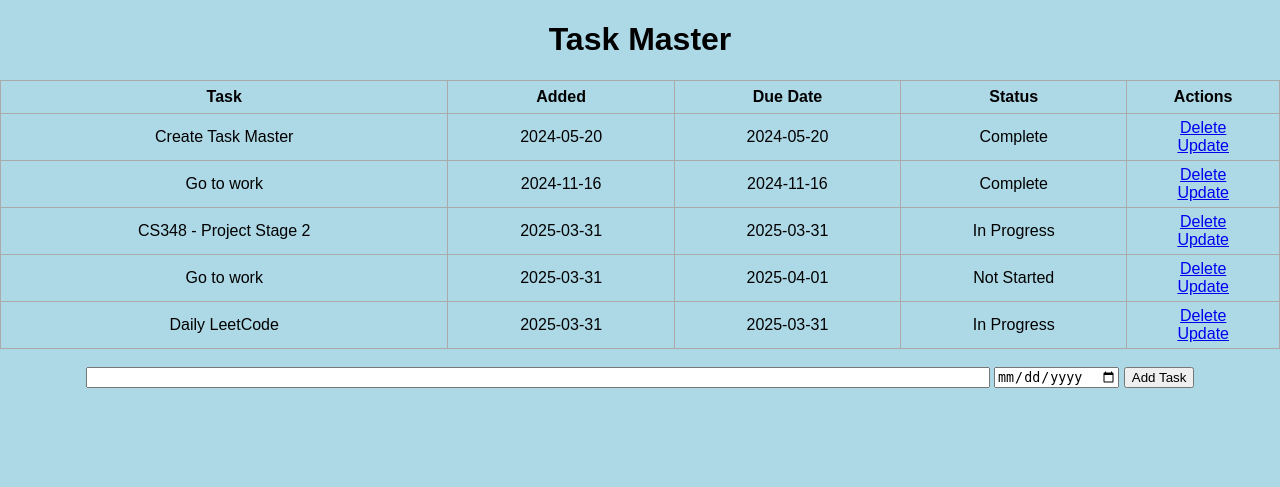
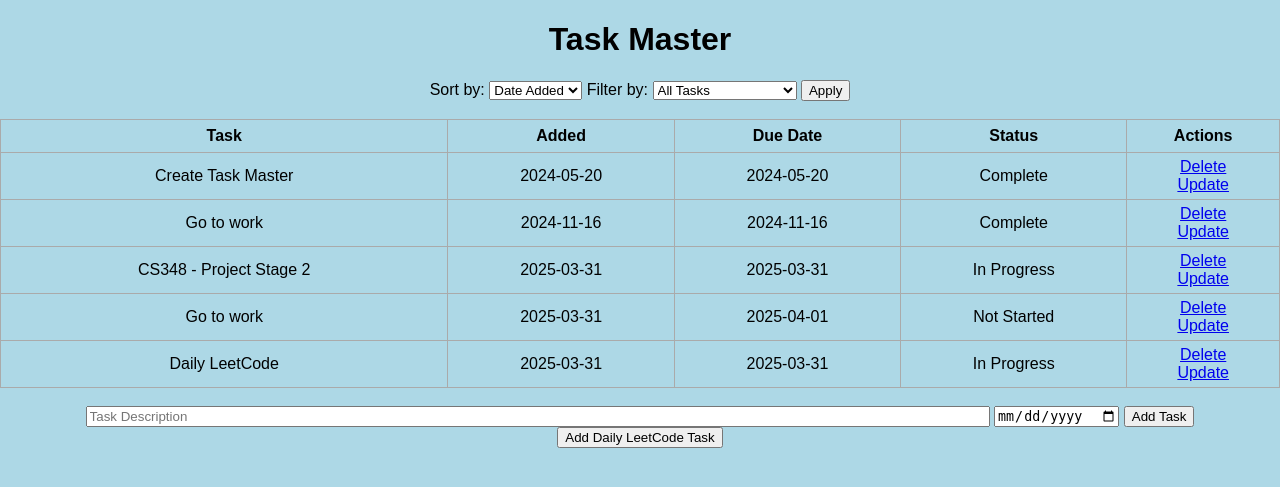
Before and after one commit to rishabkoka/Task-Master, a Flask app: page / in a window 1280 px wide. Shown: the top 487 px of the page. Run offline with Flask 3, Linux system fonts and the light colour scheme; data comes from the database, SQL or seed files in the repository; both versions use the stored data as it was after the commit.

Commit message:
CS 373 - Stage 2

```diff
--- a/app.py
+++ b/app.py
@@ -1,47 +1,31 @@
-from flask import Flask, render_template, url_for, request, redirect
+from flask import Flask, render_template, request, redirect
 from flask_sqlalchemy import SQLAlchemy
-from datetime import datetime
-
+from sqlalchemy.sql import text
+from datetime import datetime, timedelta
 
 app = Flask(__name__)
 app.config['SQLALCHEMY_DATABASE_URI'] = 'sqlite:///todolist.db'
-
-
-#To Run the enviroment
-# source env/Scripts/activate
-# flask shell
-#>>> from app import db
-#>>> db.create_all()
-#>>> exit()
-#python app.py
-
-
-#Database is intialized using the app settings
 db = SQLAlchemy(app)
 
-#Defining the todo model for the database
+# Defining the todo model
 class Todo(db.Model):
     id = db.Column(db.Integer, primary_key=True)
     content = db.Column(db.String(200), nullable=False)
-    completed = db.Column(db.Integer, default=0)
+    # completed = db.Column(db.Integer, default=0)
     date_created = db.Column(db.DateTime, default=datetime.utcnow)
     due_date = db.Column(db.String(200), nullable=False)
     status = db.Column(db.String(200), default="Not Started")
 
-
     def __repr__(self):
         return '<Task %r>' % self.id
 
-#Setting up route of just the URL
+# Route for sorting and filtering
 @app.route('/', methods=['GET', 'POST'])
 def index():
     if request.method == 'POST':
         task_content = request.form['content']
         task_due_date = request.form['DueDate']
-        #print("date =" + task_due_date)
         new_task = Todo(content=task_content, due_date=task_due_date)
-        #new_task = Todo(content=task_content)
-
         try:
             db.session.add(new_task)
             db.session.commit()
@@ -49,42 +33,82 @@ def index():
         except:
             return "There was an issue adding your task"
 
-    else:
-        tasks = Todo.query.order_by(Todo.date_created).all()
-        return render_template('index.html', tasks = tasks)
+    # Ensure sort_option and filter_option are always assigned
+    sort_option = request.args.get('sort', 'date_created')
+    filter_option = request.args.get('filter', 'all')
+
+    valid_sort_fields = {
+        'date_created': Todo.date_created,
+        'due_date': Todo.due_date,
+        'status': Todo.status
+    }
+    sort_field = valid_sort_fields.get(sort_option, Todo.date_created)
+
+    # Filtering Logic
+    today = datetime.now().date()
+    upcoming_date = today + timedelta(days=7)
+
+    query = Todo.query
+    if filter_option == 'upcoming':
+        query = query.filter(
+            db.func.date(Todo.due_date) <= upcoming_date,
+            db.func.date(Todo.due_date) >= today
+        )
+    elif filter_option == 'completed':
+        query = query.filter(Todo.status == 'Complete')
+    elif filter_option == 'not_started':
+        query = query.filter(Todo.status == 'Not Started')
+    elif filter_option == 'in_progress':
+        query = query.filter(Todo.status == 'In Progress')
+
+    tasks = query.order_by(sort_field).all()
+
+    return render_template('index.html', tasks=tasks, sort_option=sort_option, filter_option=filter_option)
 
 
+# Delete Route
 @app.route('/delete/<int:id>')
 def delete(id):
-    task_to_delete = Todo.query.get_or_404(id)
-
+    # task_to_delete = Todo.query.get_or_404(id)
     try:
-        db.session.delete(task_to_delete)
+        db.session.execute(
+            text("DELETE FROM todo WHERE id = :id"),
+            {"id": id}
+        )
         db.session.commit()
         return redirect('/')
+    except:
+        return 'There was a problem deleting the task'
 
-    except:
-        return 'There was a problem deleting the task from the list'
-
+# Update Route
 @app.route('/update/<int:id>', methods=['GET', 'POST'])
 def update(id):
     task = Todo.query.get_or_404(id)
-
     if request.method == 'POST':
         task.content = request.form['content']
         task.due_date = request.form['DueDate']
         task.status = request.form['Status']
-
-
         try:
             db.session.commit()
             return redirect('/')
+        except:
+            return 'There was a problem updating the task'
+    return render_template('update.html', task=task)
 
-        except:
-            return 'There was a problem Updating the task'
 
-    else:
-        return render_template('update.html', task = task)
+@app.route('/add_daily_leetcode', methods=['POST'])
+def add_daily_leetcode():
+    try:
+        db.session.execute(
+            text("""
+                INSERT INTO todo (content, date_created, due_date, status)
+                VALUES ('Daily LeetCode', CURRENT_TIMESTAMP, CURRENT_DATE, 'Not Started')
+            """)
+        )
+        db.session.commit()
+        return redirect('/')
+    except Exception as e:
+        return f"There was an issue adding the Daily LeetCode task: {str(e)}"
 
 
 if __name__ == "__main__":
--- a/templates/index.html
+++ b/templates/index.html
@@ -7,8 +7,35 @@
 {% block body %}
 <div class="content">
     <h1>Task Master</h1>
+
+    <!-- Sorting and Filtering Options -->
+    <form method="get" action="/">
+        <!-- Sorting Dropdown -->
+        <label for="sort">Sort by:</label>
+        <select name="sort" id="sort">
+            <option value="date_created" {% if sort_option == 'date_created' or not sort_option %}selected{% endif %}>Date Added</option>
+            <option value="date_created" {% if sort_option == 'date_created' %}selected{% endif %}>Date Added</option>
+            <option value="due_date" {% if sort_option == 'due_date' %}selected{% endif %}>Due Date</option>
+            <option value="status" {% if sort_option == 'status' %}selected{% endif %}>Status</option>
+        </select>
+
+        <!-- Filtering Dropdown -->
+        <label for="filter">Filter by:</label>
+        <select name="filter" id="filter">
+            <option value="all" {% if filter_option == 'all' or not filter_option %}selected{% endif %}>All Tasks</option>
+            <option value="all" {% if filter_option == 'all' %}selected{% endif %}>All Tasks</option>
+            <option value="upcoming" {% if filter_option == 'upcoming' %}selected{% endif %}>Tasks Due in 7 Days</option>
+            <option value="completed" {% if filter_option == 'completed' %}selected{% endif %}>Completed Tasks</option>
+            <option value="not_started" {% if filter_option == 'not_started' %}selected{% endif %}>Not Started Tasks</option>
+            <option value="in_progress" {% if filter_option == 'in_progress' %}selected{% endif %}>In Progress Tasks</option>
+        </select>
+
+        <button type="submit">Apply</button>
+    </form>
+    <br>
+
     {% if tasks|length < 1 %}
-    <h4>All Tasks Are Complete!</h4>
+    <h4>No tasks available based on your filters!</h4>
     {% else %}
     <table>
         <tr>
@@ -34,10 +61,17 @@
     </table>
     {% endif %}
     <br>
+
+    <!-- Form to Add Tasks -->
     <form action="/" method="POST">
-        <input type="text" name="content" id="content">
-        <input type="date" name="DueDate" id="DueDate">
+        <input type="text" name="content" id="content" placeholder="Task Description" required>
+        <input type="date" name="DueDate" id="DueDate" required>
         <input type="submit" value="Add Task">
     </form>
+
+    <form action="/add_daily_leetcode" method="POST">
+        <button type="submit">Add Daily LeetCode Task</button>
+    </form>
+
 </div>
 {% endblock %}
```
Also changed, not shown: instance/todolist.db.
